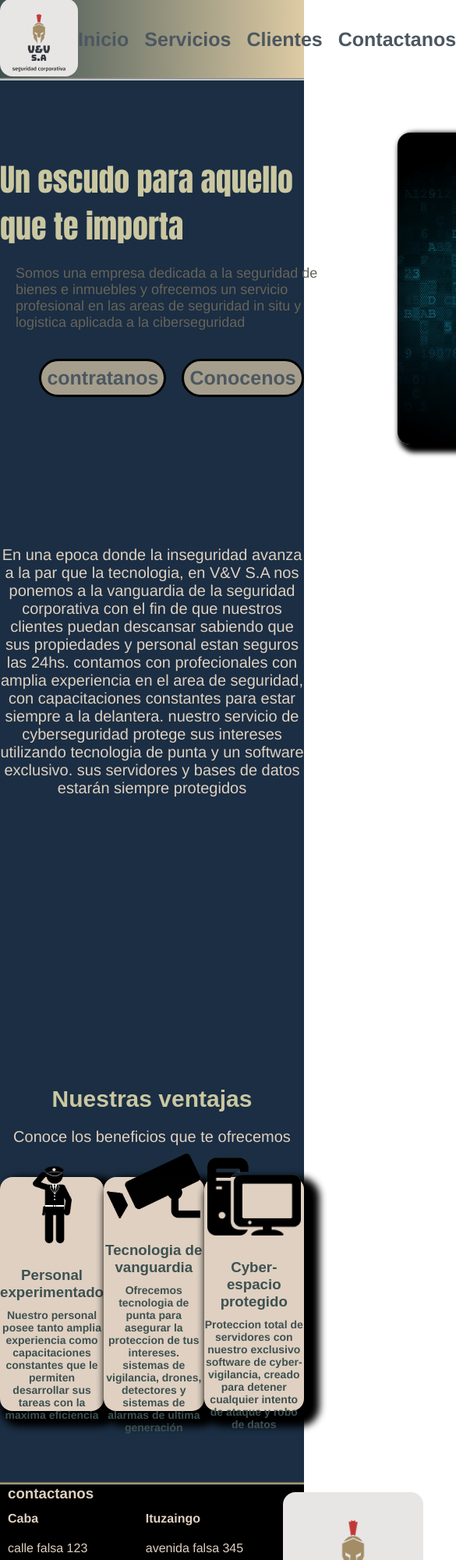
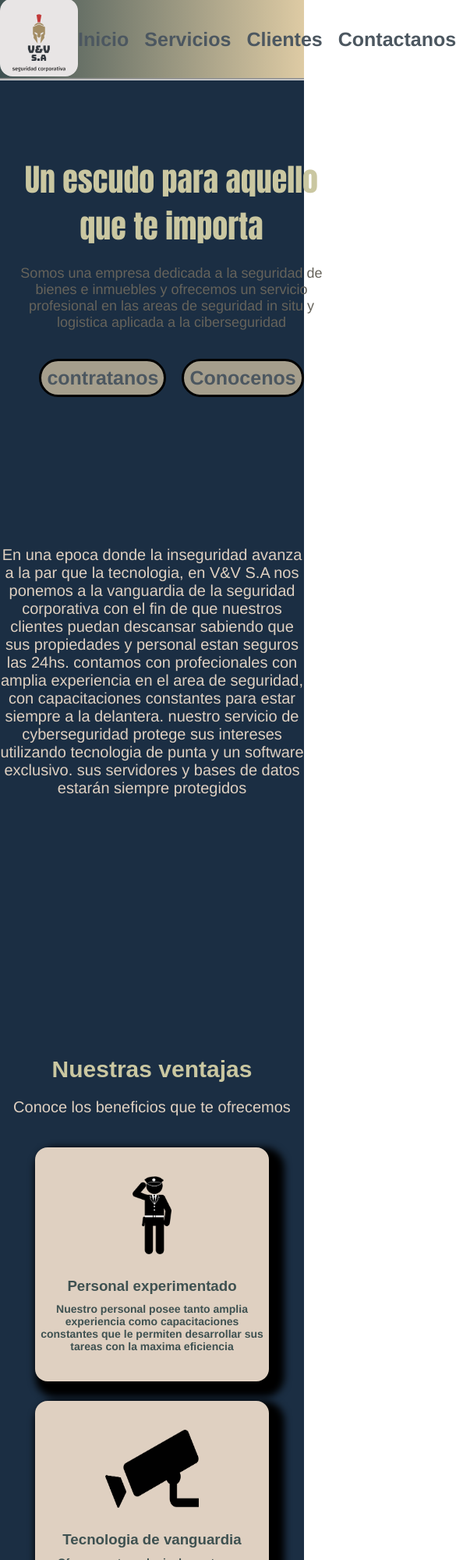
Before and after one commit to ragnar221/V-V-S.A, a plain HTML site: page index.html in a window 390 px wide. Shown: the top 2000 px of the page at 78% size, 585 px wide, since content can reach past the window. Drawn offline with Linux system fonts and the light colour scheme.

Commit message:
¨agregado-responsive¨

```diff
--- a/assets/style.css
+++ b/assets/style.css
@@ -43,9 +43,6 @@ nav{
     position: fixed;
     border-bottom-style: groove;
 }
-nav i{
-    display: none;
-}
 .container-nav{
     width: 1400px;
 }
@@ -76,6 +73,9 @@ a{
     display: flex;
     align-self: center;
     justify-content: flex-end;
+}
+body{
+    width: 100%;
 }
 section{
     background-color: var(--azulfondo);
@@ -311,3 +311,46 @@ span{
     height: 20px;
     margin-right: 10px;
 }
+@media (max-width:992px) {
+    .security-hero{
+        width: 200px;
+        height: 150px;
+    }
+    .hero-choice{
+        justify-content: left;
+    }
+}
+@media (max-width:576px) {
+    .security-hero{
+        display: none;
+    }
+    .tapa{
+        display: flex;
+        flex-direction: column;
+        justify-content: center;
+        text-align: center;
+        align-items: center;
+    }
+    .hero-choice{
+        justify-content: center;
+    }
+     .descripcion{
+        width: 500px;
+     }
+     .ventajas{
+        height: 1200px;
+     }
+     .cards{
+        flex-direction: column;
+        align-items: center;
+     }
+     .personal{
+        margin-bottom: 25px;
+     }
+     .tecnologia{
+        margin-bottom: 25px;
+     }
+     .cyber-seguridad{
+        margin-bottom: 25px;
+     }
+}
```
